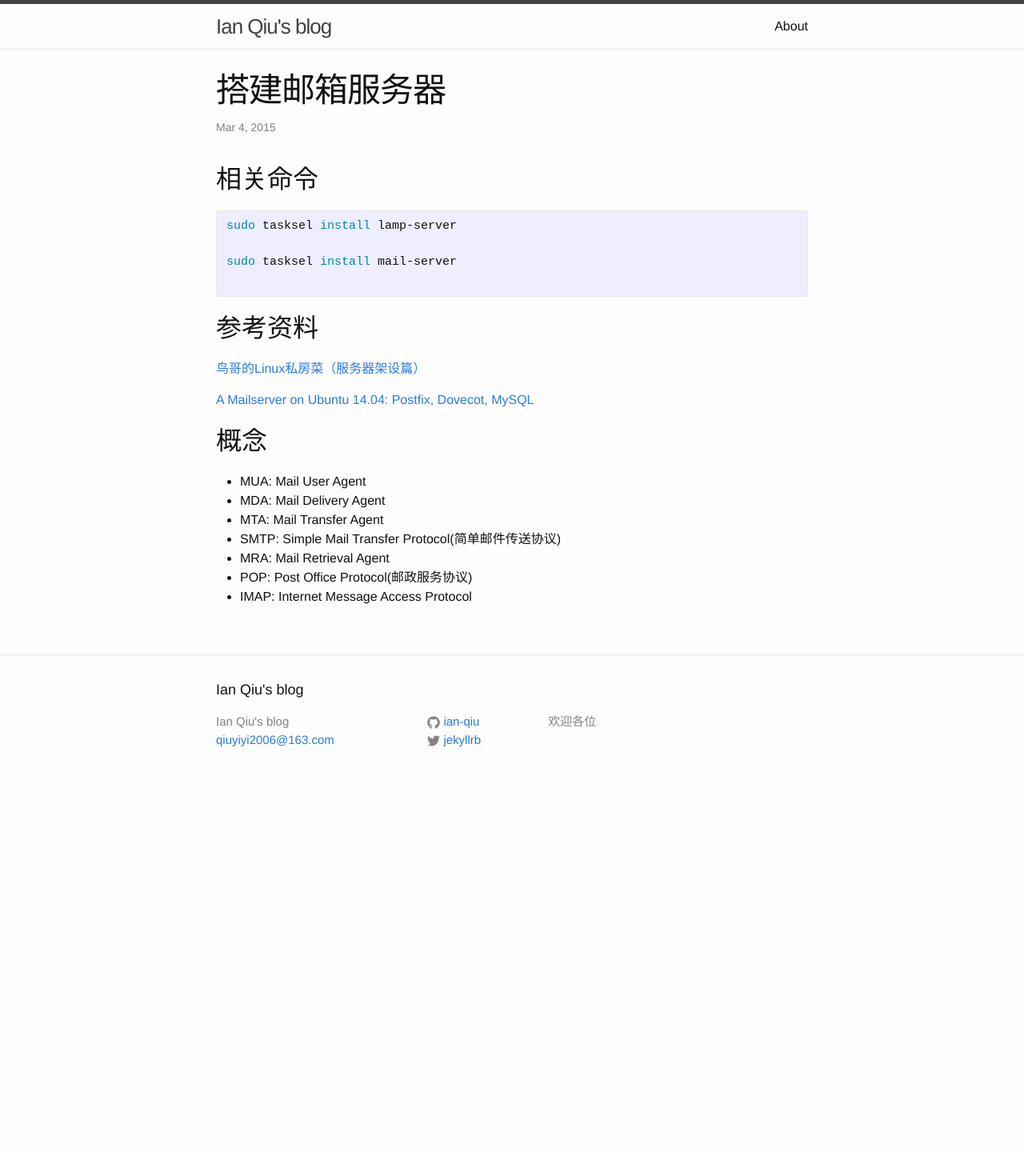
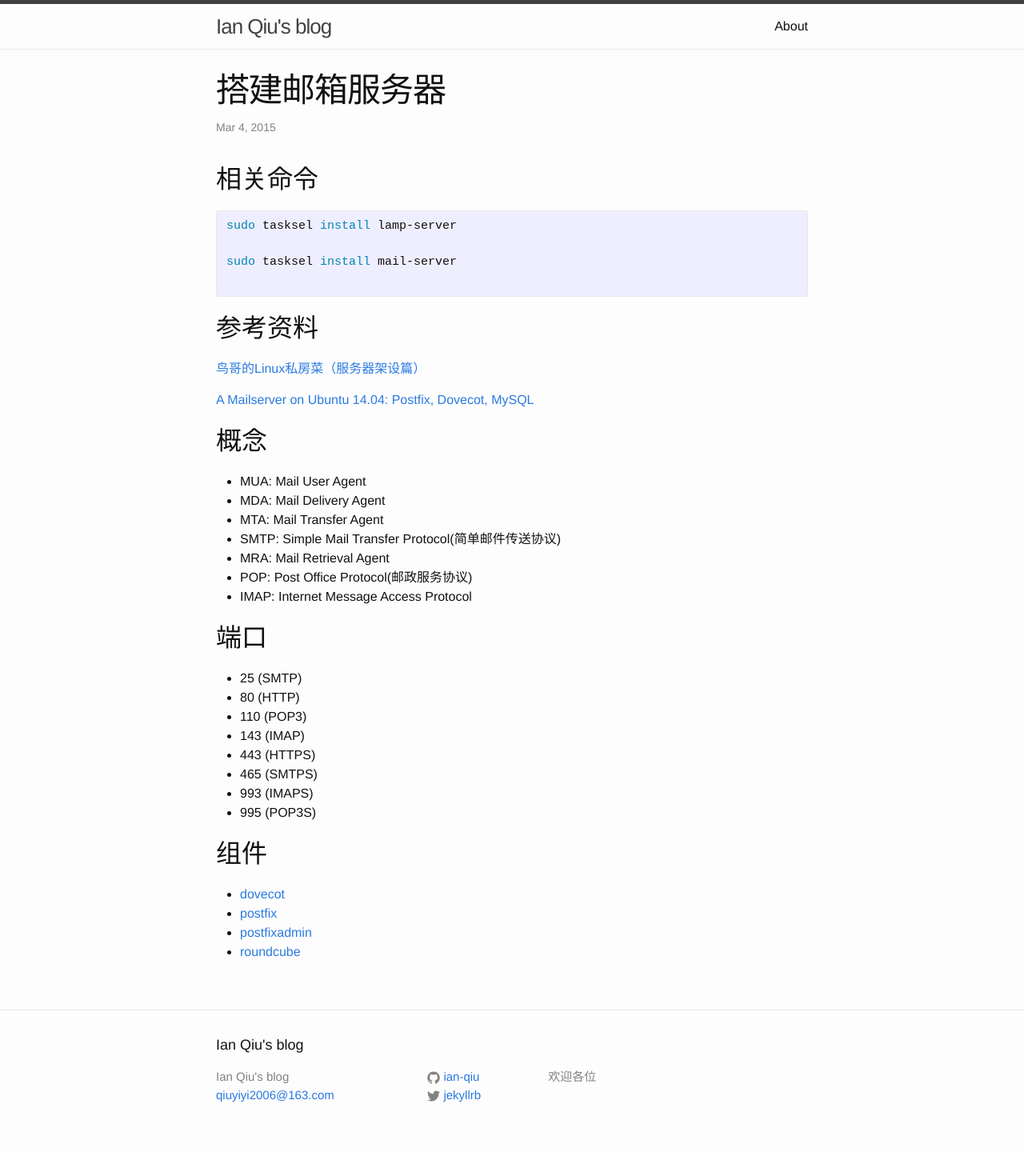
Before and after one commit to ian-qiu/ian-qiu.github.io, a Jekyll site: the page built from _posts/2015-03-04-mail-server.markdown, in a window 1280 px wide. Shown: the whole page at 80% size. Built offline with Jekyll 4.4.1, drawn with Linux system fonts in a browser that asks for light colours; before the commit the page ends 996 px from its top, so only the background shows below that.

Commit message:
mail server

```diff
--- a/_posts/2015-03-04-mail-server.markdown
+++ b/_posts/2015-03-04-mail-server.markdown
@@ -32,3 +32,23 @@ sudo tasksel install mail-server
 * MRA: Mail Retrieval Agent
 * POP: Post Office Protocol(邮政服务协议)
 * IMAP: Internet Message Access Protocol
+
+端口
+----------------------
+
+* 25 (SMTP)
+* 80 (HTTP)
+* 110 (POP3)
+* 143 (IMAP)
+* 443 (HTTPS)
+* 465 (SMTPS)
+* 993 (IMAPS)
+* 995 (POP3S)
+
+组件
+----------------------
+
+* <a target="_blank" href="http://www.dovecot.org/">dovecot</a>
+* <a target="_blank" href="http://www.postfix.org/">postfix</a>
+* <a target="_blank" href="http://sourceforge.net/projects/postfixadmin/">postfixadmin</a>
+* <a target="_blank" href="http://roundcube.net//">roundcube</a>
```
